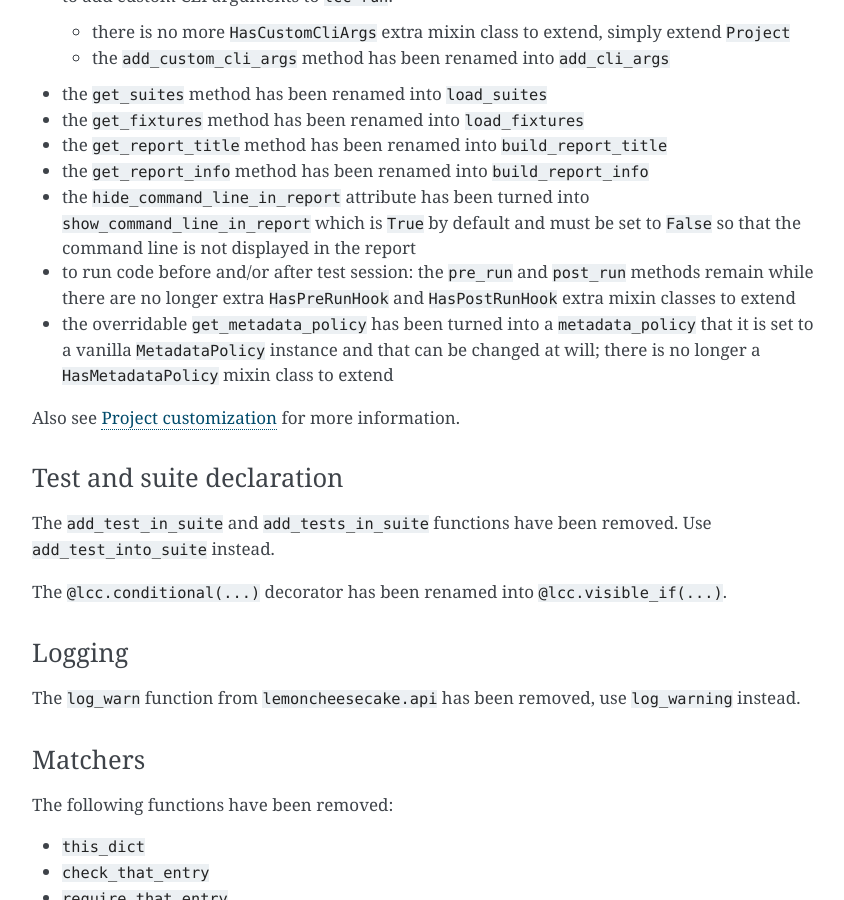
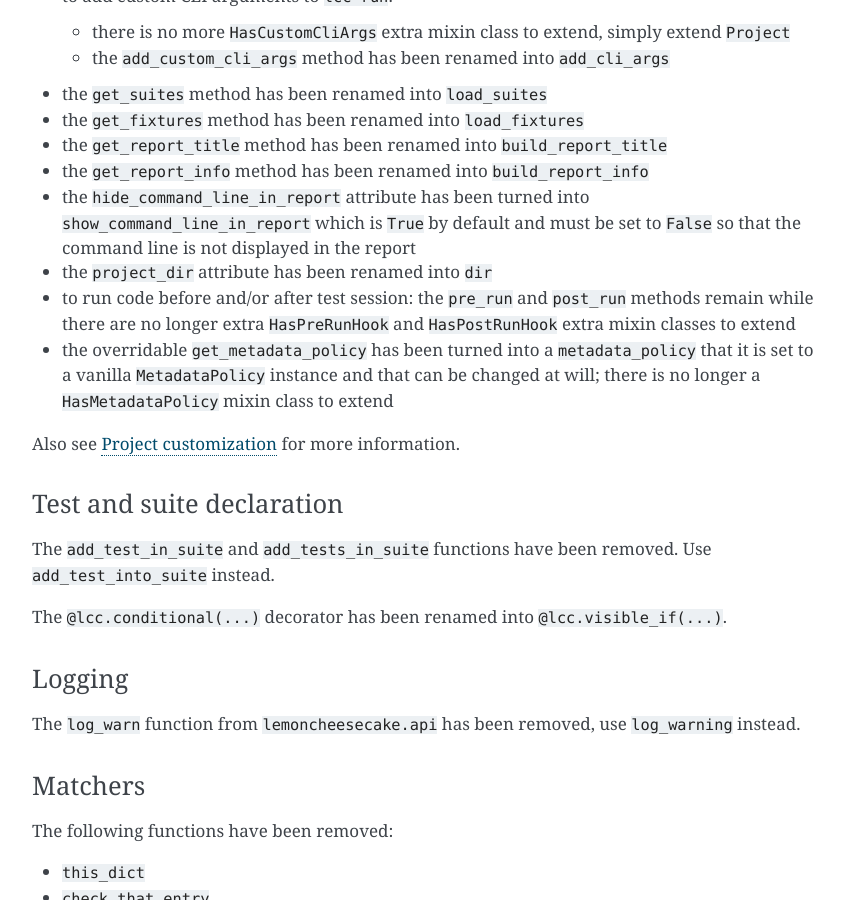
Before and after one commit to lemoncheesecake/lemoncheesecake, a Sphinx documentation site: the page built from doc/migrating-to-v1.rst, in a window 1280 px wide and 900 px high, scrolled down 977 px. Shown: the whole window, without its empty margins (363-1207 px from the left). Built offline with Sphinx 7.4.7, drawn with Linux system fonts in a browser that asks for light colours.

Commit message:
doc: add a note about the renaming of 'project_dir' into 'dir' of the Project class in the migration guide

```diff
--- a/doc/migrating-to-v1.rst
+++ b/doc/migrating-to-v1.rst
@@ -57,6 +57,8 @@ Here is what have been changed:
 
 - the ``hide_command_line_in_report`` attribute has been turned into ``show_command_line_in_report`` which is ``True``
   by default and must be set to ``False`` so that the command line is not displayed in the report
+
+- the ``project_dir`` attribute has been renamed into ``dir``
 
 - to run code before and/or after test session: the ``pre_run`` and ``post_run`` methods remain while
   there are no longer extra ``HasPreRunHook`` and ``HasPostRunHook`` extra mixin classes to extend
```
